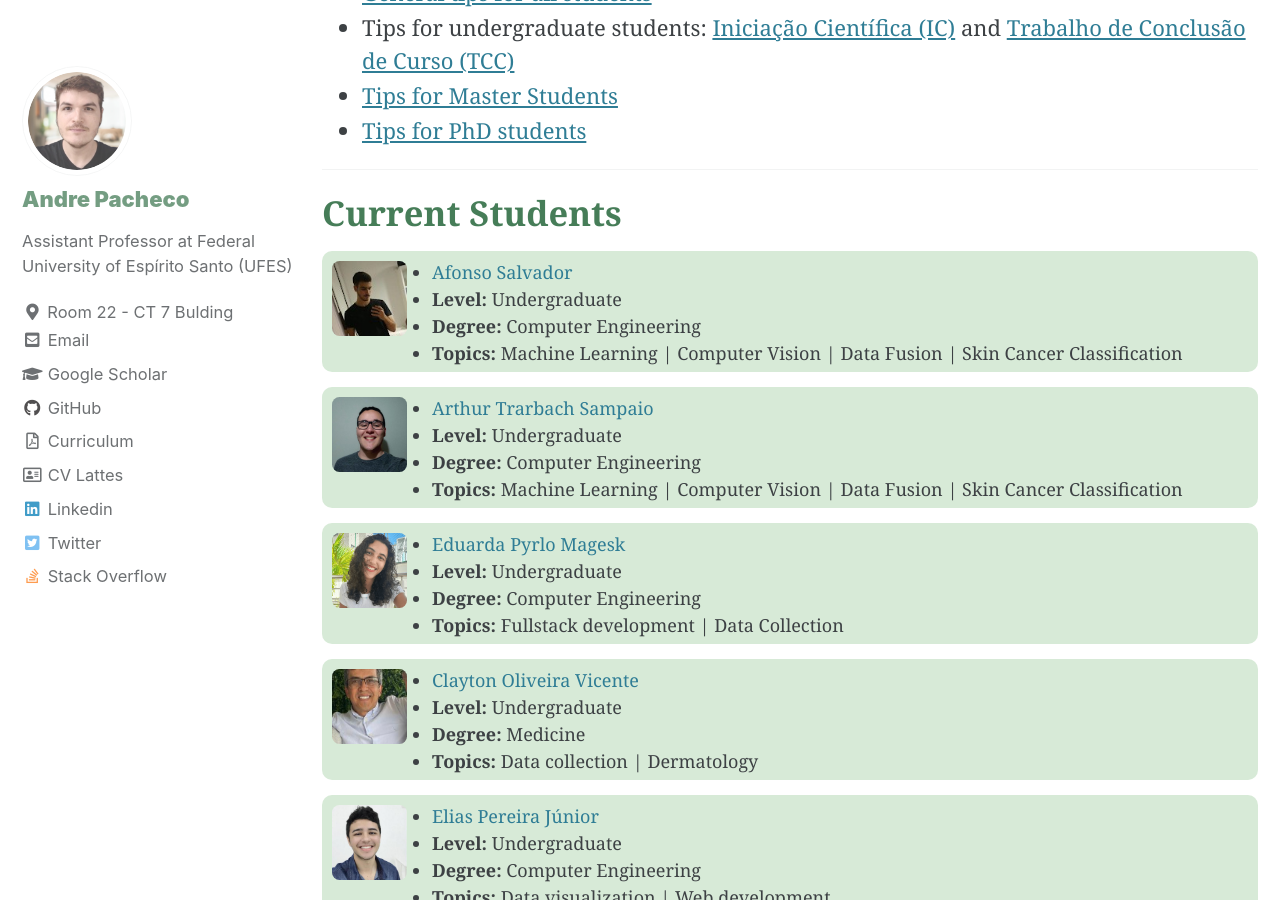
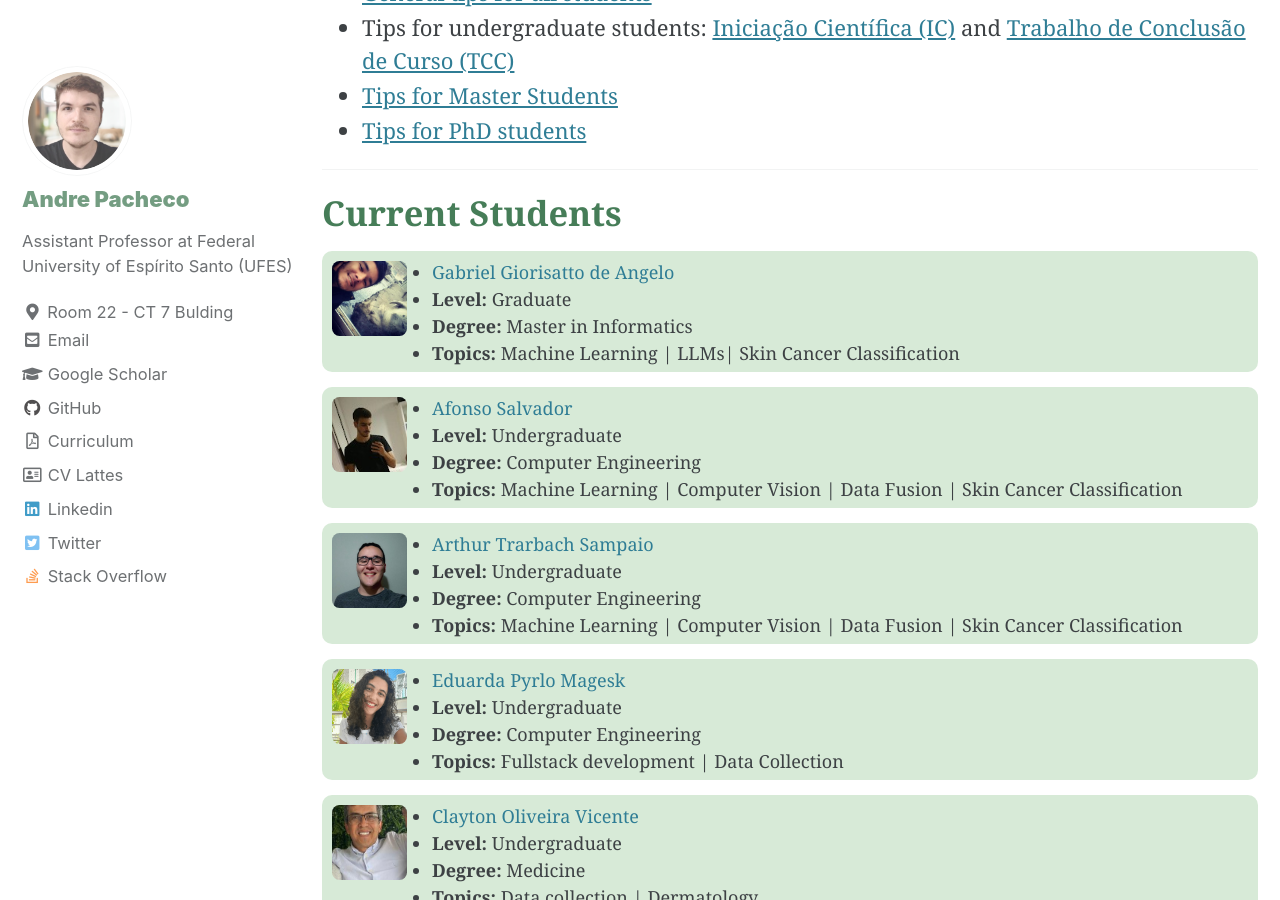
Before and after one commit to paaatcha/paaatcha.github.io, a Jekyll site: the page built from _pages/students.md, in a window 1280 px wide and 900 px high, scrolled down 529 px. Built offline with Jekyll 4.4.1, drawn with Linux system fonts in a browser that asks for light colours; cached includes are drawn as plain includes.

Commit message:
ultimos ajustes

```diff
--- a/_data/students.yml
+++ b/_data/students.yml
@@ -1,4 +1,11 @@
 current:
+  - name: "Gabriel Giorisatto de Angelo"
+    photo: "gabobo.jpeg"
+    site: "https://br.linkedin.com/in/gabrielgangelo"
+    topics: "Machine Learning | LLMs| Skin Cancer Classification"
+    course: "Master in Informatics"
+    level: "Graduate"
+
   - name: "Afonso Salvador"
     photo: "afonso_salvador.jpeg"
     site: "https://www.linkedin.com/in/afonso-salvador-67869b23a/"
--- a/_includes/head/custom.html
+++ b/_includes/head/custom.html
@@ -2,7 +2,7 @@
 
 <!-- insert favicons. use https://realfavicongenerator.net/ -->
 
-<link rel="icon" href="assets/imgs/favicon.png" type="image/x-icon" />
+<link rel="icon" href="/assets/imgs/favicon.png" type="image/x-icon" />
 <link rel="icon" href="{{ "./assets/imgs/favicon.png" | relative_url }}"
 type="image/x-icon">
 
```
Also changed, not shown: index.md (+3 -0 lines).
